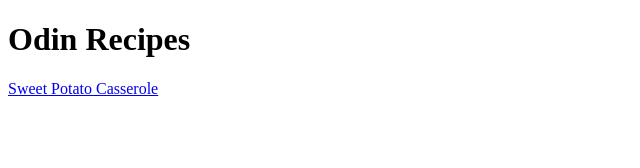
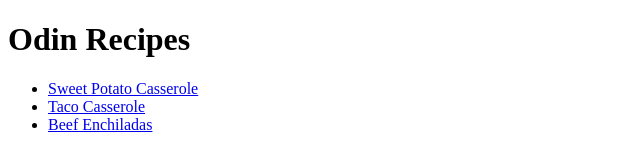
Before and after one commit to megharoo/odin-recipes, a plain HTML site: page index.html in a window 1280 px wide. Shown: the whole page, without its empty margins (0-640 px from the left). Drawn offline with Linux system fonts and the light colour scheme.

Commit message:
Additional webpage links added, formatted into unordered list

```diff
--- a/index.html
+++ b/index.html
@@ -6,6 +6,12 @@
   </head>
   <body>
     <h1>Odin Recipes</h1>
-    <a href="recipes/sweet-potato-casserole.html">Sweet Potato Casserole</a>
+    <ul>
+      <li>
+        <a href="recipes/sweet-potato-casserole.html">Sweet Potato Casserole</a>
+      </li>
+      <li><a href="recipes/taco-casserole.html">Taco Casserole</a></li>
+      <li><a href="recipes/beef-enchiladas.html">Beef Enchiladas</a></li>
+    </ul>
   </body>
 </html>
```
